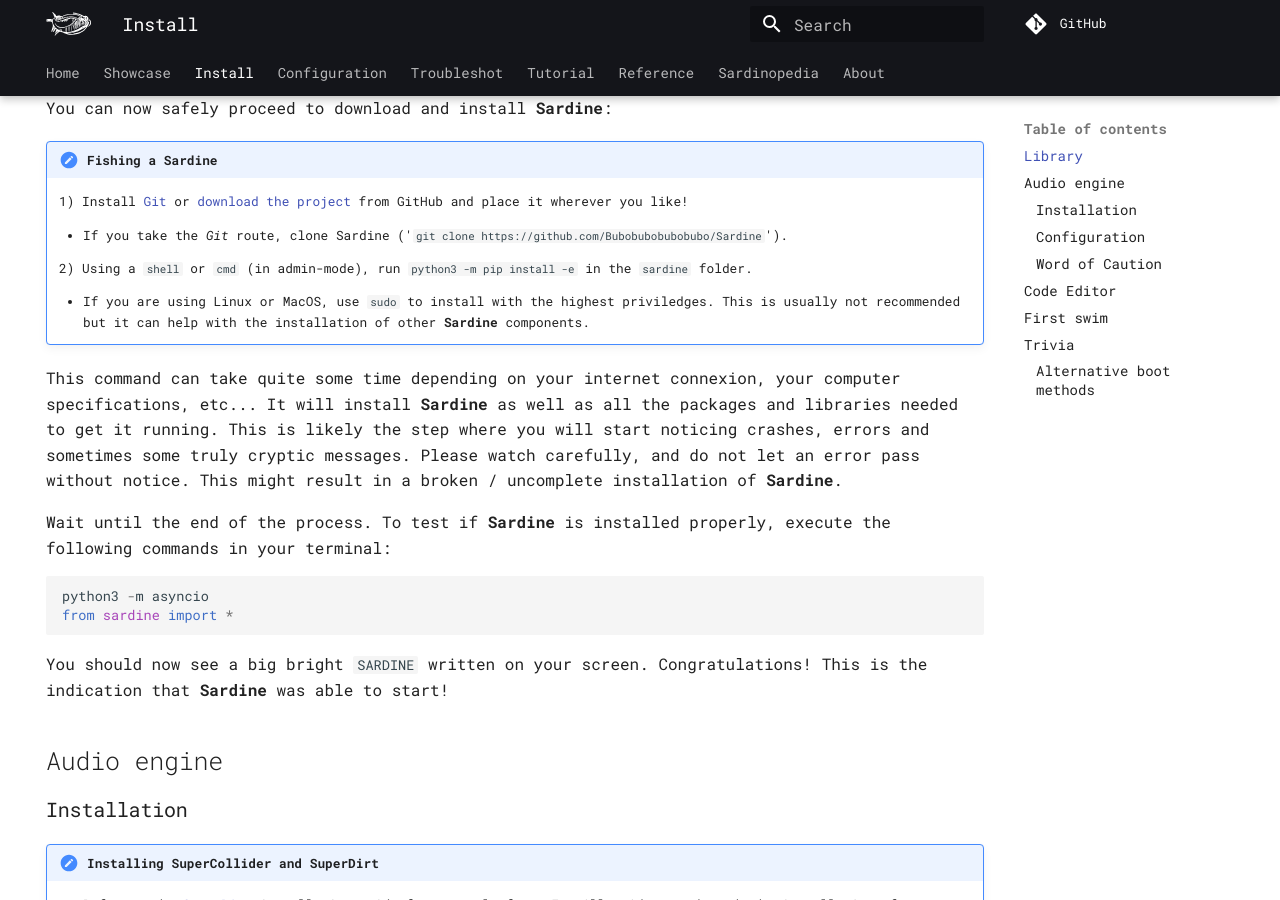
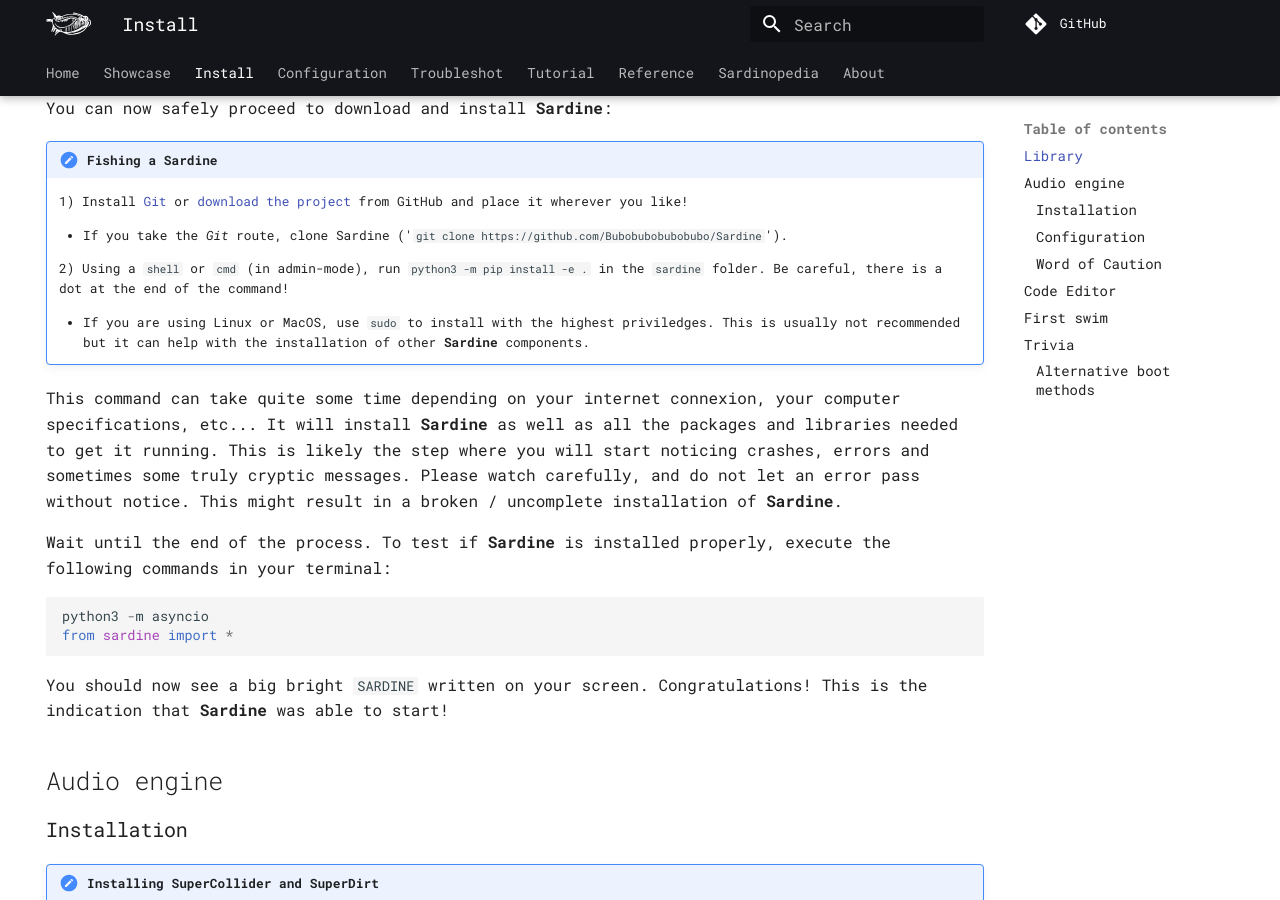
Before and after one commit to EmmaleeBonderud0325/sardine, an MkDocs documentation site: the page built from docs/installation.md, in a window 1280 px wide and 900 px high, scrolled down 1218 px. Built offline with MkDocs 1.6.1 and Material for MkDocs 9.7.7, drawn with Linux system fonts in a browser that asks for light colours; comment, search, counter and statistics services are not loaded.

Commit message:
Fix silly install instructions mistake

```diff
--- a/docs/installation.md
+++ b/docs/installation.md
@@ -2,7 +2,6 @@
 hide:
     - navigation
 ---
-
 
 # Installation
 
@@ -44,7 +43,7 @@
 
     - If you take the *Git* route, clone Sardine ('`git clone https://github.com/Bubobubobubobubo/Sardine`').
 
-    2) Using a `shell` or `cmd` (in admin-mode), run `python3 -m pip install -e` in the `sardine` folder.
+    2) Using a `shell` or `cmd` (in admin-mode), run `python3 -m pip install -e .` in the `sardine` folder. Be careful, there is a dot at the end of the command!
 
     - If you are using Linux or MacOS, use `sudo` to install with the highest priviledges. This is usually not recommended but it can help with the installation of other **Sardine** components.
 
--- a/mkdocs.yml
+++ b/mkdocs.yml
@@ -34,6 +34,9 @@
 docs_dir: docs
 
 markdown_extensions:
+  - pymdownx.superfences
+  - pymdownx.tabbed:
+      alternate_style: true
   - admonition
   - pymdownx.highlight:
      anchor_linenums: true
```
